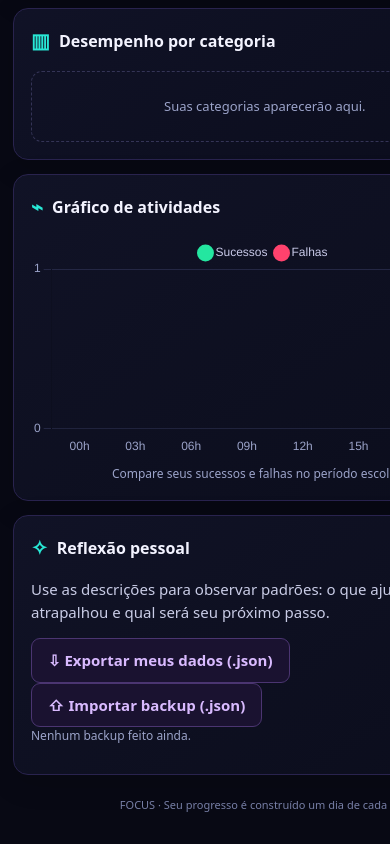
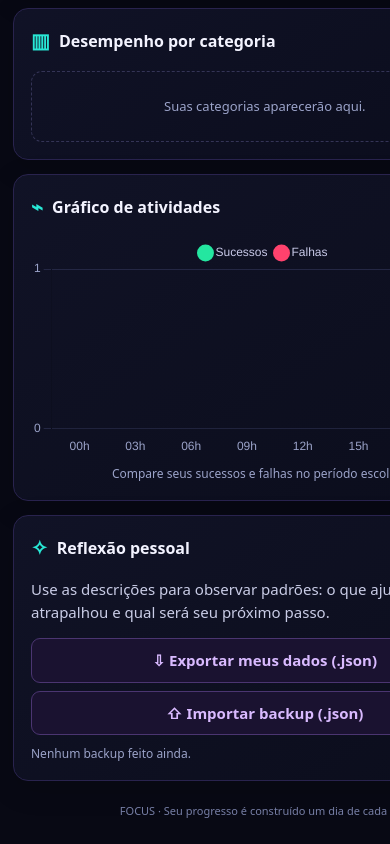
Before and after one commit to Cavaleirojsl/focus-diario, a plain HTML site: page index.html in a window 390 px wide. Shown: the part 1179-2023 px from the top of the page. Drawn offline with nearby package versions, Linux system fonts and the light colour scheme.

Commit message:
Add backup actions and note styles to CSS

```diff
--- a/css/style.css
+++ b/css/style.css
@@ -141,4 +141,7 @@ p { margin-top: 0; }
   .description-field, .task-form .primary { grid-column: 1; }
   .goal-form { flex-direction: column; }
   .category-row { grid-template-columns: 82px minmax(20px, 1fr) 32px; }
+  .backup-actions { display: grid; gap: 8px; }
+.backup-note { margin: 10px 0 0; }
+.backup-note.warn { color: #ffc857; }
 }
```
